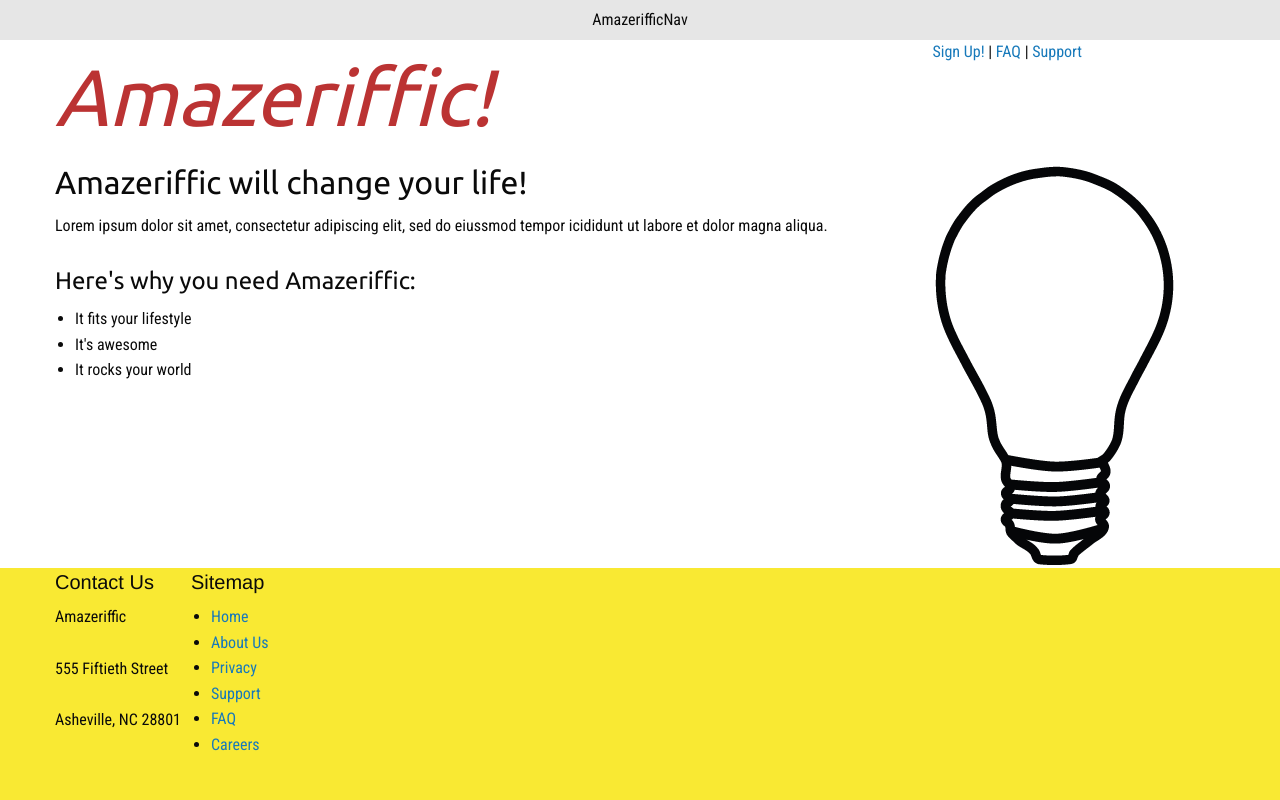
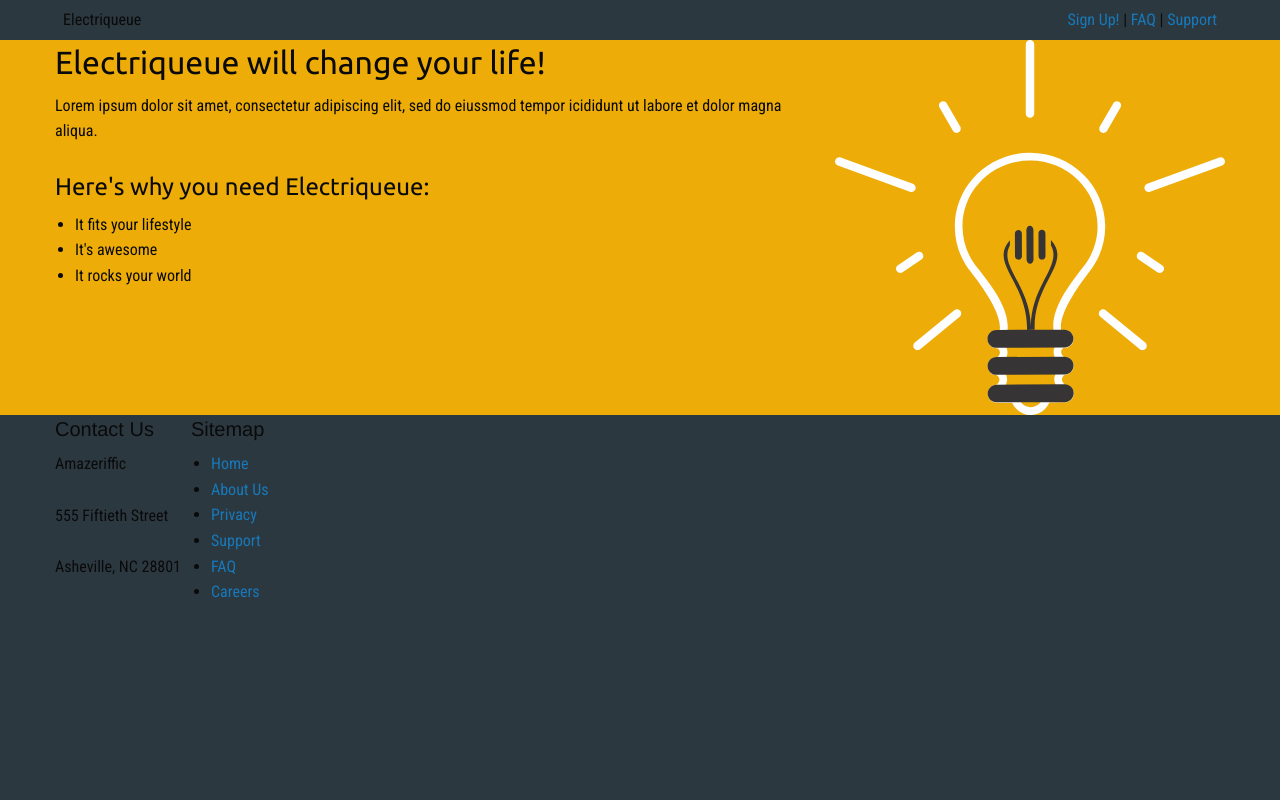
Before and after one commit to jfisher48/ElectriQueue, a plain HTML site: page index.html in a window 1280 px wide. Shown: the top 800 px of the page. Drawn offline with Linux system fonts and the light colour scheme; a script that the page names is missing.

Commit message:
Add Foundation

```diff
--- a/css/app.css
+++ b/css/app.css
@@ -32,18 +32,21 @@ p {
     padding: 0 10px 10px 0;
 }
 
+.top-bar {
+    background-color: #2c3840;
+</nav>
+}
+
 .top {
-    background-color: white;
+    background-color: #edac08;
 }
 
 .bottom {
-    background: #f9e933;
+    background: #2c3840;
     height: 100%;
 }
 
-main {
-    background-color: white;
-}
+
 
 /*header, main, footer {
     min-width: 855px;
--- a/index.html
+++ b/index.html
@@ -4,7 +4,7 @@
 <head>
     <meta charset="utf-8" />
     <meta http-equiv="X-UA-Compatible" content="IE=edge">
-    <title>Amazeriffic</title>
+    <title>Electriqueue</title>
     <meta name="viewport" content="width=device-width, initial-scale=1">
     <link href="https://fonts.googleapis.com/css?family=Roboto+Condensed|Ubuntu" rel="stylesheet">
     <link rel="stylesheet" type="text/css" media="screen" href="css/foundation.css" />
@@ -13,25 +13,13 @@
 </head>
 
 <body>
-    <div class="top-bar">
+    <div class="grid-container fluid" style="background-color: #2c3840">
         <div class="grid-container">
-            <div class="grid-x">
+            <div class="top-bar">
                 <div class="top-bar-left">
-                    Amazeriffic
+                    Electriqueue
                 </div>
                 <div class="top-bar-right">
-                    Nav
-                </div>
-            </div>
-        </div>
-    </div>
-    <div class="top grid-container full">
-        <header class="grid-container">
-            <div class="container grid-x">
-                <div class="medium-9 cell">
-                    <h1>Amazeriffic!</h1>
-                </div>
-                <div class="medium-3 cell">
                     <nav>
                         <a href="#">Sign Up!</a> |
                         <a href="#">FAQ</a> |
@@ -39,22 +27,24 @@
                     </nav>
                 </div>
             </div>
-        </header>
+        </div>
+    </div>
+    <div class="top grid-container full">
         <main class="grid-container">
             <div class="container grid-x">
-                <div class="leftContent medium-9 cell">
-                    <h2>Amazeriffic will change your life!</h2>
+                <div class="leftContent medium-8 cell">
+                    <h2>Electriqueue will change your life!</h2>
                     <p>Lorem ipsum dolor sit amet, consectetur adipiscing elit, sed do eiussmod tempor icididunt ut labore et dolor magna
                         aliqua.</p>
-                    <h3>Here's why you need Amazeriffic:</h3>
+                    <h3>Here's why you need Electriqueue:</h3>
                     <ul>
                         <li>It fits your lifestyle</li>
                         <li>It's awesome</li>
                         <li>It rocks your world</li>
                     </ul>
                 </div>
-                <div class="rightContent medium-3 cell">
-                    <img src="lightbulb.png" alt="an image of a lightbulb">
+                <div class="rightContent medium-4 cell">
+                    <img src="lightbulb.svg" alt="an image of a lightbulb">
                 </div>
             </div>
         </main>
```
Also changed, not shown: lightbulb.svg (added).
